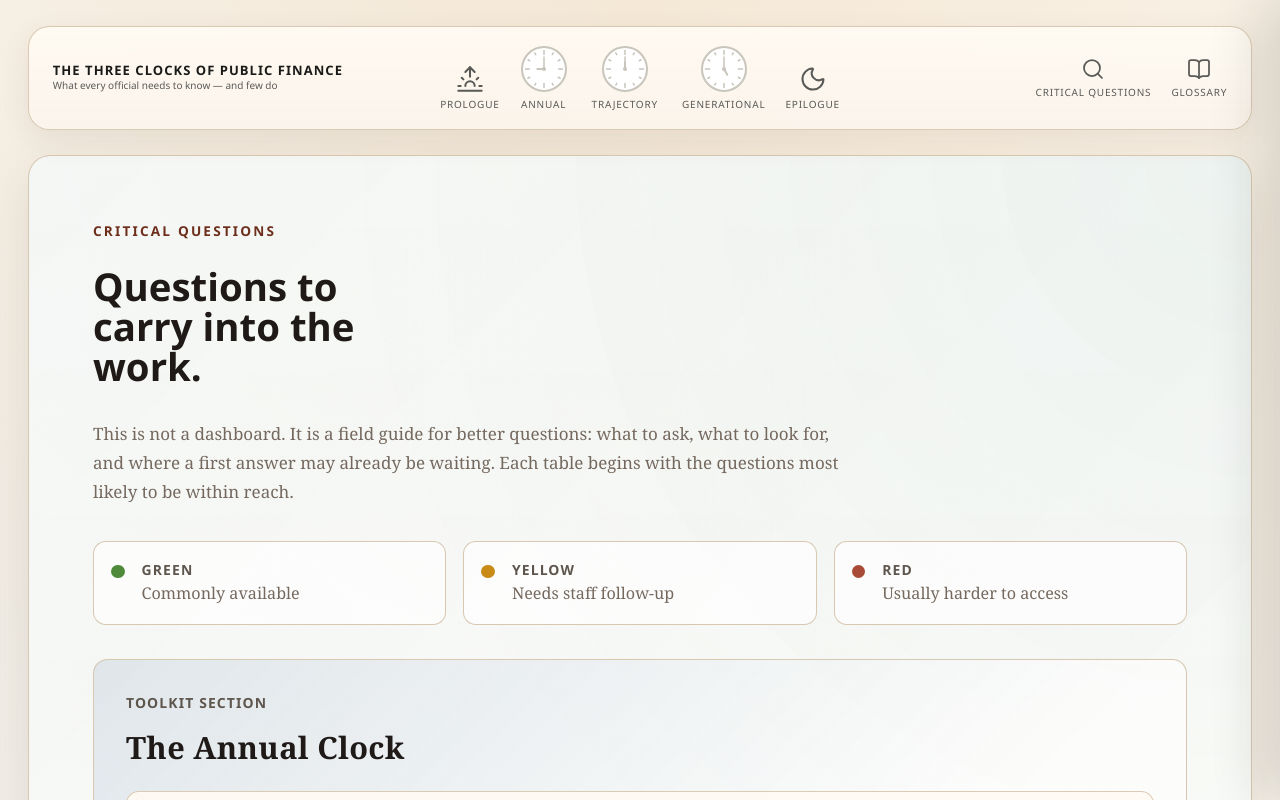
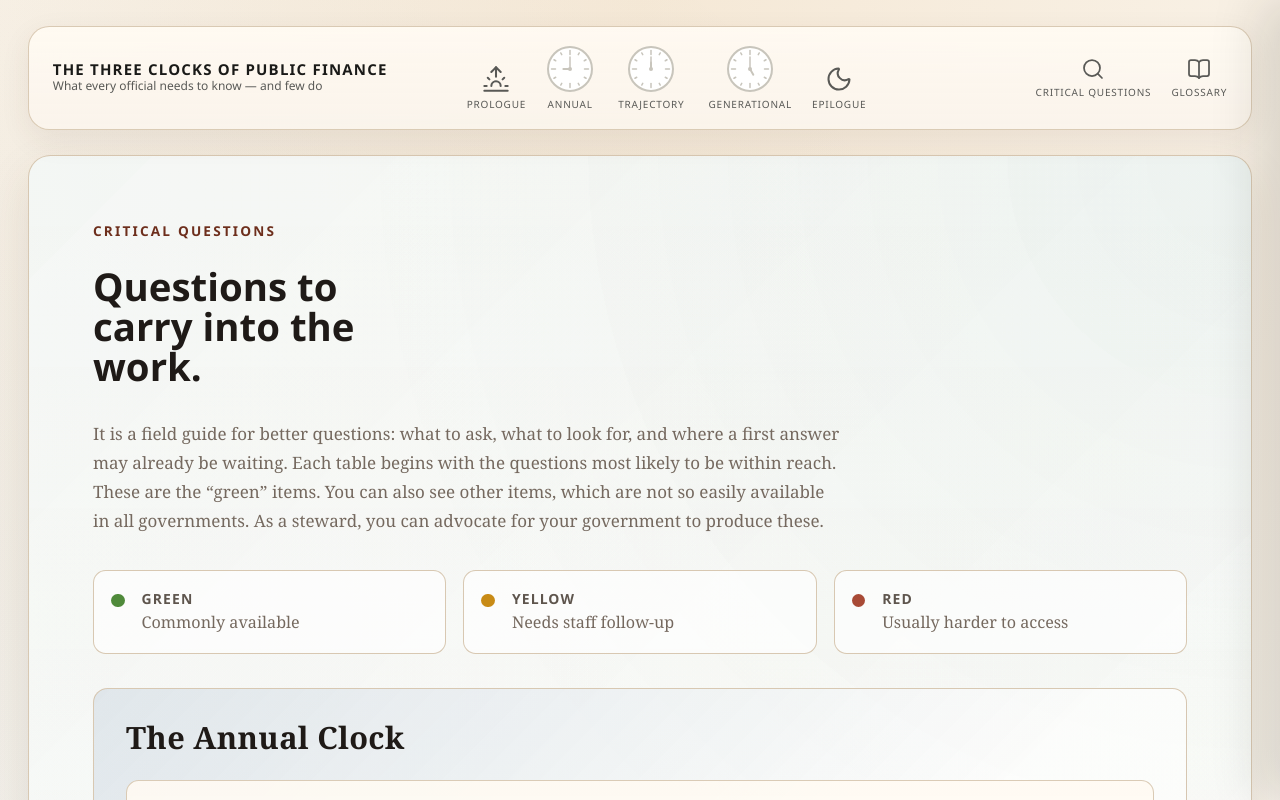
Before and after one commit to SKavanagh13/Seeing-the-System, a React (Vite) app: page /toolkit in a window 1280 px wide. Shown: the top 800 px of the page. Built offline with nearby package versions, Linux system fonts and the light colour scheme.

Commit message:
bundled straightforward fixes (#25)

```diff
--- a/src/pages/GlossaryPage.tsx
+++ b/src/pages/GlossaryPage.tsx
@@ -1,15 +1,11 @@
 import { getGlossaryEntries } from '../lib/glossary'
-import { useGlossaryDrawer } from '../lib/useGlossaryDrawer'
 
 const glossaryEntries = getGlossaryEntries()
 
 export function GlossaryPage() {
-  const { openTerm } = useGlossaryDrawer()
-
   return (
     <section className="page glossary-page">
       <div className="glossary-page__hero">
-        <p className="page__eyebrow">Glossary</p>
         <h1 className="page__title">A working vocabulary for the system.</h1>
         <p className="page__description">
           Public finance has a language of its own. This glossary keeps key
@@ -61,14 +57,6 @@ export function GlossaryPage() {
                     {entry.term}
                   </h2>
                 </div>
-
-                <button
-                  type="button"
-                  className="glossary-entry__drawer-link"
-                  onClick={(event) => openTerm(entry.key, event.currentTarget)}
-                >
-                  Open in drawer
-                </button>
               </div>
 
               <p className="glossary-entry__definition">{entry.definition}</p>
@@ -76,7 +64,7 @@ export function GlossaryPage() {
               {entry.stewardInsights.length > 0 ? (
                 <div className="glossary-entry__insights">
                   <p className="glossary-entry__insights-label">
-                    Steward insights
+                    {'The savvy steward\u2019s insights\u2026'}
                   </p>
                   <ul className="glossary-entry__insight-list">
                     {entry.stewardInsights.map((insight) => (
--- a/src/pages/ToolkitPage.tsx
+++ b/src/pages/ToolkitPage.tsx
@@ -62,10 +62,12 @@ export function ToolkitPage() {
           Questions to carry into the work.
         </h1>
         <p className="page__description toolkit-page__description">
-          This is not a dashboard. It is a field guide for better questions:
-          what to ask, what to look for, and where a first answer may already be
-          waiting. Each table begins with the questions most likely to be
-          within reach.
+          It is a field guide for better questions: what to ask, what to look
+          for, and where a first answer may already be waiting. Each table
+          begins with the questions most likely to be within reach. These are
+          the “green” items. You can also see other items, which are not so
+          easily available in all governments. As a steward, you can advocate
+          for your government to produce these.
         </p>
       </header>
 
@@ -99,7 +101,6 @@ export function ToolkitPage() {
             aria-labelledby={`toolkit-section-${section.clock}`}
           >
             <div className="toolkit-section__header">
-              <p className="toolkit-section__eyebrow">Toolkit section</p>
               <h2
                 id={`toolkit-section-${section.clock}`}
                 className="toolkit-section__title"
--- a/src/styles.css
+++ b/src/styles.css
@@ -110,7 +110,7 @@ select {
 
 .top-nav__title {
   font-family: var(--font-heading);
-  font-size: 13px;
+  font-size: 15px;
   font-weight: 700;
   letter-spacing: 0.08em;
   line-height: 1.1;
@@ -122,7 +122,7 @@ select {
   margin: 0;
   color: #595956;
   font-family: var(--font-heading);
-  font-size: 10px;
+  font-size: 12px;
   font-weight: 400;
   line-height: 1.2;
   white-space: nowrap;
@@ -132,6 +132,7 @@ select {
   display: flex;
   justify-self: center;
   justify-content: center;
+  margin-left: 3.125rem;
 }
 
 .top-nav__utilities {
@@ -332,8 +333,7 @@ select {
 
 .home-page__link,
 .chapter-page__link,
-.toolkit-table-card__toggle,
-.glossary-entry__drawer-link {
+.toolkit-table-card__toggle {
   display: inline-flex;
   align-items: center;
   justify-content: center;
@@ -354,8 +354,7 @@ select {
 
 .home-page__link:hover,
 .chapter-page__link:hover,
-.toolkit-table-card__toggle:hover,
-.glossary-entry__drawer-link:hover {
+.toolkit-table-card__toggle:hover {
   transform: translateY(-1px);
   border-color: rgba(109, 46, 28, 0.38);
   background: rgba(241, 229, 209, 0.66);
@@ -388,7 +387,7 @@ select {
 }
 
 .chapter-page__title {
-  max-width: 20ch;
+  max-width: 44rem;
 }
 
 .chapter-renderer {
@@ -1128,10 +1127,6 @@ select {
   line-height: 1.7;
 }
 
-.glossary-entry__drawer-link {
-  flex-shrink: 0;
-}
-
 .glossary-entry__insights,
 .glossary-drawer__insights {
   display: grid;
@@ -1283,6 +1278,10 @@ select {
     padding: clamp(1.75rem, 4vw, 3rem);
   }
 
+  .top-nav__center {
+    margin-left: 1.5rem;
+  }
+
   .toolkit-page__legend {
     grid-template-columns: 1fr;
   }
@@ -1300,6 +1299,10 @@ select {
 
   .top-nav {
     padding: var(--space-md);
+  }
+
+  .top-nav__center {
+    margin-left: 0;
   }
 
   .page {
```
